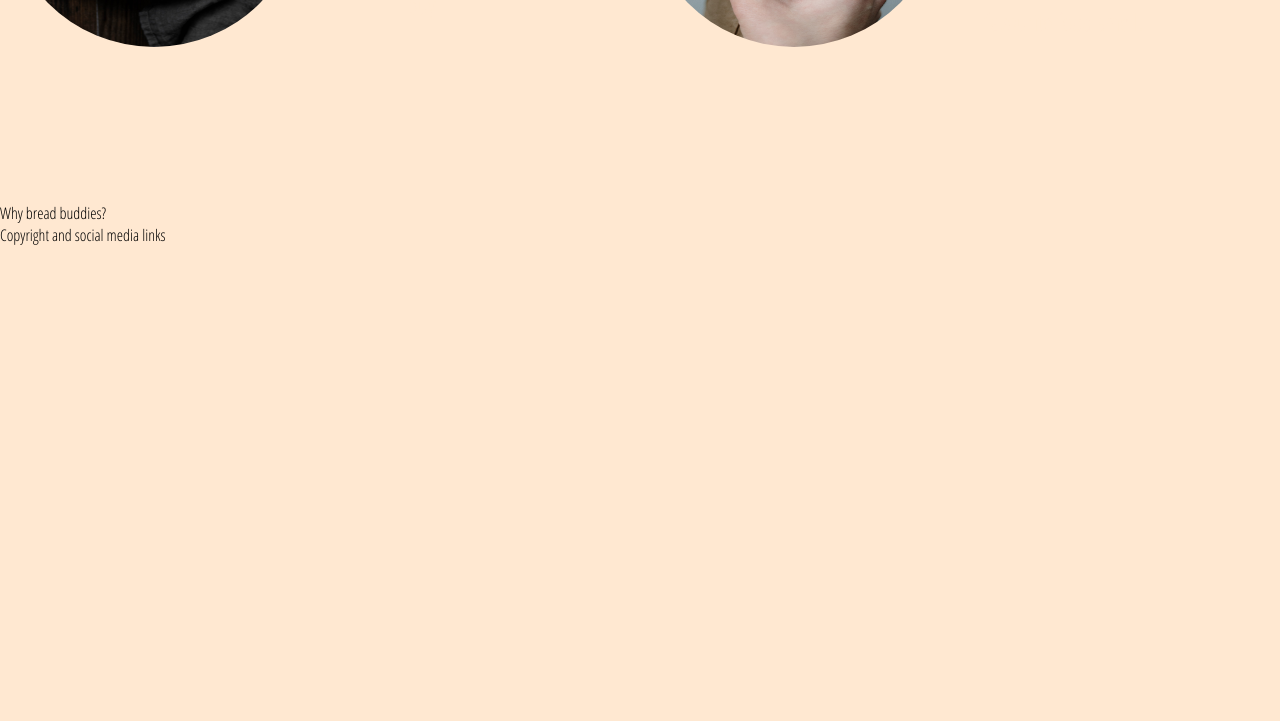
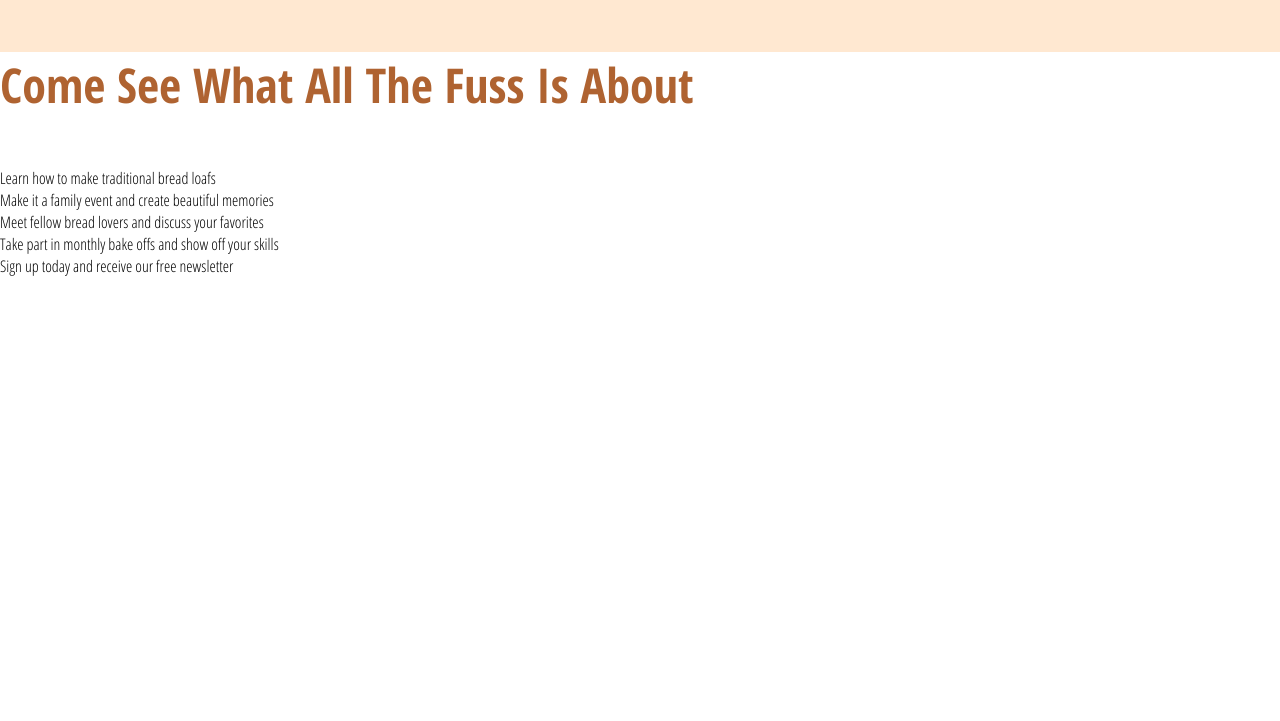
Before and after one commit to DioCar84/Milestone-Project-1, a plain HTML site: page index.html in a window 1280 px wide. Shown: the part 1839-2560 px from the top of the page. Before the commit the page ends 2085 px from the top, so only its background shows below. Drawn offline with Linux system fonts and the light colour scheme; a web font is replaced by a local one.

Commit message:
delete unused picture and create structure for bread buddies section

```diff
--- a/assets/css/style.css
+++ b/assets/css/style.css
@@ -98,7 +98,7 @@ h3 {
 }
 
 .impact-row {
-    height: 500px;
+    height: 400px;
     display: inline-block;
     width: 100%;
     position: relative;
@@ -149,3 +149,11 @@ h3 {
 #bottom-right-text {
     padding-top: 15px;
 }
+
+/* bread buddies reasons section */
+
+#bread-buddies {
+    height: 800px;
+    width: 100%;
+    background-color: white;
+}
--- a/index.html
+++ b/index.html
@@ -67,8 +67,18 @@
         </div>
 
     </section>
-    <section>
-        Why bread buddies?
+    <section id="bread-buddies">
+        <div id="reasons-list">
+            <h3 id="reasons-list-heading">Come See What All The Fuss Is About</h3>
+            <ol>
+                <li>Learn how to make traditional bread loafs</li>
+                <li>Make it a family event and create beautiful memories</li>
+                <li>Meet fellow bread lovers and discuss your favorites</li>
+                <li>Take part in monthly bake offs and show off your skills</li>
+                <li>Sign up today and receive our free newsletter</li>
+            </ol>
+        </div>
+        <div id="gallery"></div>
     </section>
     <footer>
         Copyright and social media links
```
Also changed, not shown: assets/images/pexels-mariana-kurnyk-1775039.jpg (deleted).
